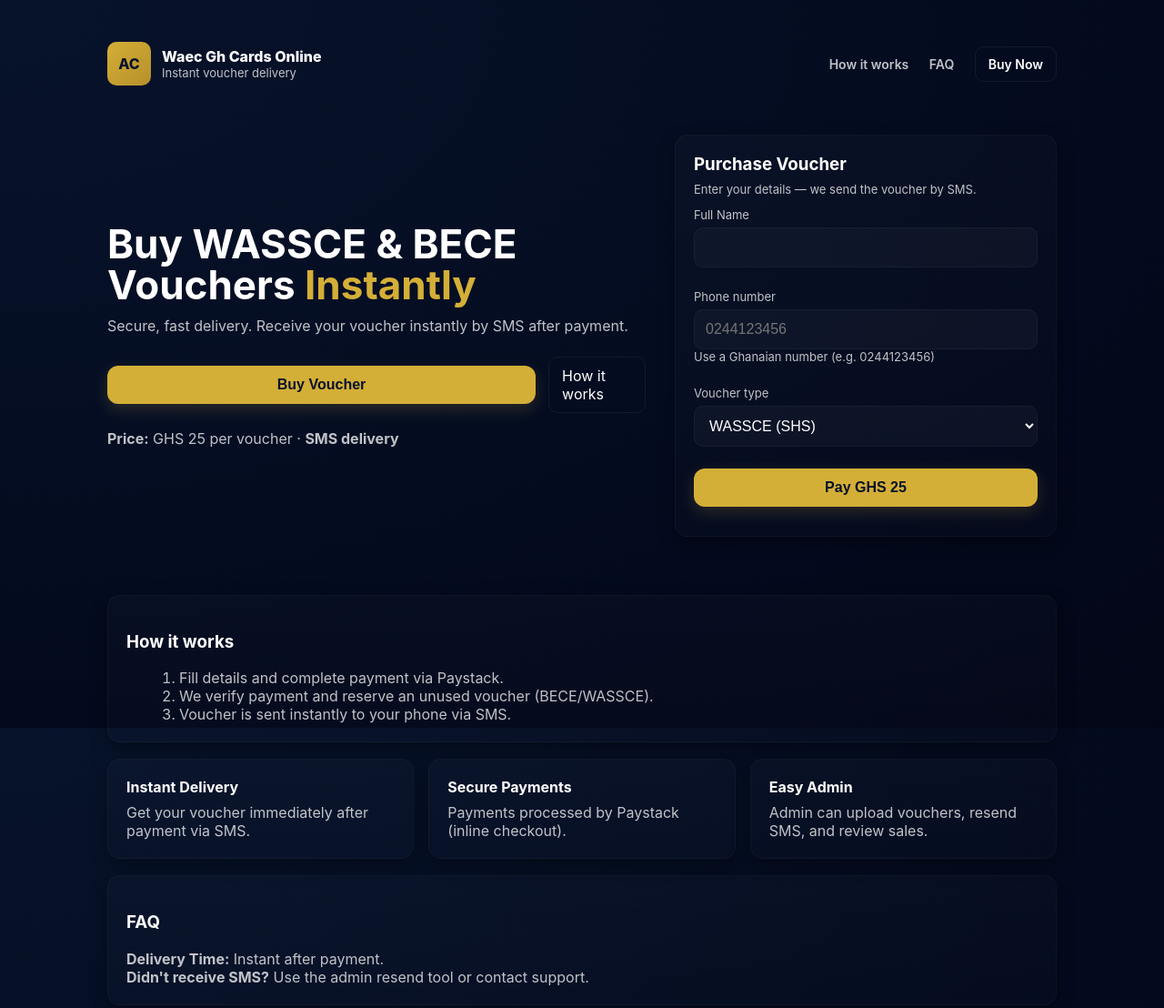
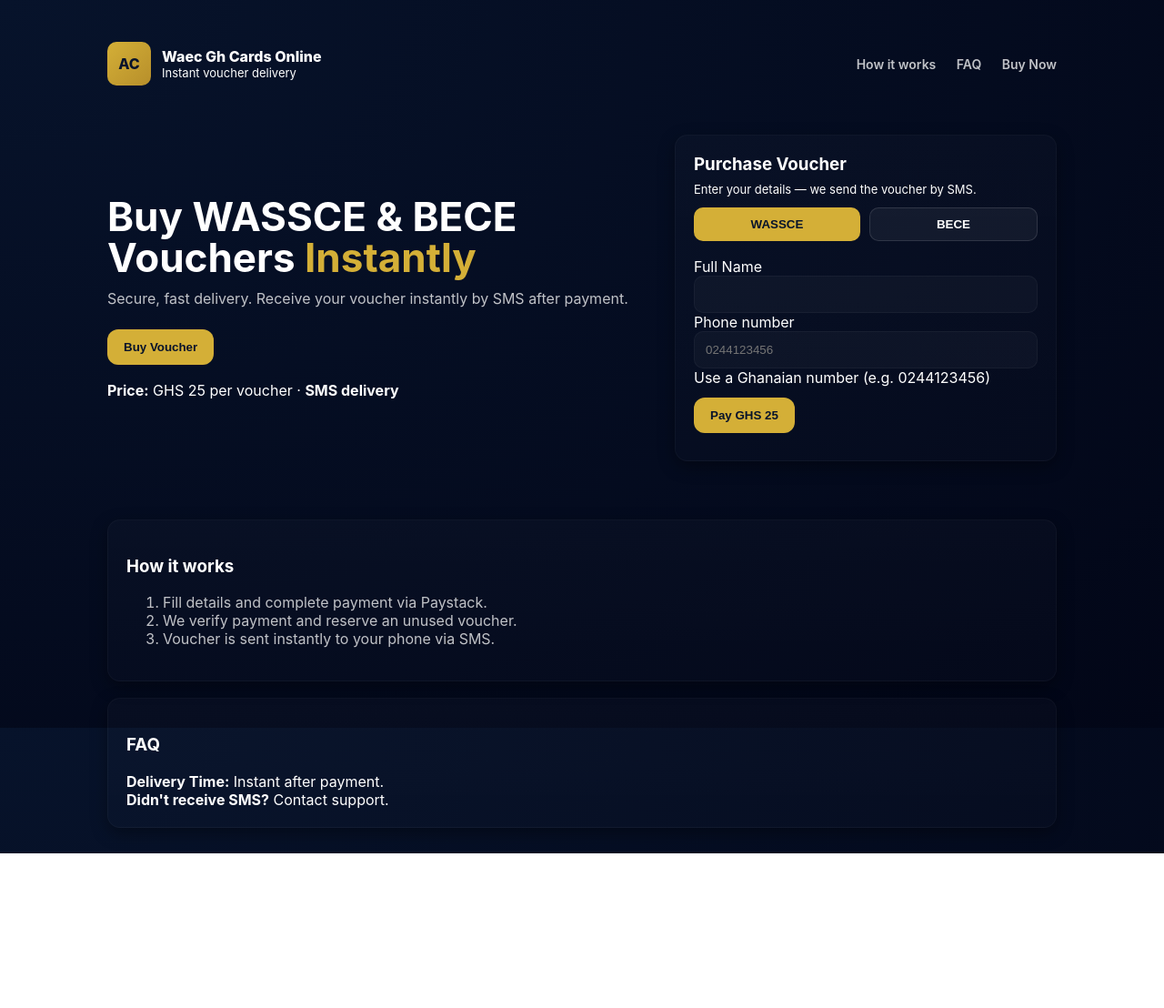
Before and after one commit to authenticcheckers/waeccardsonline-frontend, a plain HTML site: page index.html in a window 1280 px wide. Shown: the top 1108 px of the page at 91% size. After the commit the page ends 938 px from the top, so only its background shows below. Drawn offline with Linux system fonts and the light colour scheme.

Commit message:
Update index.html

```diff
--- a/index.html
+++ b/index.html
@@ -6,45 +6,15 @@
 <title>waeccardsonline — Instant WASSCE & BECE Voucher Delivery</title>
 <meta name="description" content="Buy authentic WASSCE and BECE checker vouchers. Instant SMS delivery." />
 
-<!-- Paystack v1 (required for PaystackPop.setup) -->
+<!-- Paystack v1 -->
 <script src="https://js.paystack.co/v1/inline.js"></script>
 
 <style>
-  /* MOBILE OPTIMIZATION - ADD THIS */
-* {
-  box-sizing: border-box;
-}
+  * { box-sizing: border-box; }
+  body { margin: 0; padding: 0; }
+  .container { max-width: 1100px; margin: 0 auto; padding: 28px; }
 
-body {
-  margin: 0;
-  padding: 0;
-}
-
-.container {
-  max-width: 480px; /* keeps content readable */
-  margin: auto;
-  padding: 16px;
-}
-
-input, button, select {
-  width: 100%;
-  padding: 12px;
-  font-size: 16px;
-  border-radius: 6px;
-}
-
-/* Makes wide tables scroll on mobile */
-.table-wrapper {
-  overflow-x: auto;
-}
-
-table {
-  width: 100%;
-  border-collapse: collapse;
-}
-
-  /* ---------- Typography & Vars ---------- */
-  :root{
+  :root {
     --bg1:#07132b;
     --bg2:#020617;
     --gold:#d4af37;
@@ -52,73 +22,60 @@ table {
     --card-bg: rgba(255,255,255,0.02);
     --glass: rgba(255,255,255,0.03);
   }
-  html,body{height:100%;margin:0;font-family:Inter,system-ui,-apple-system,'Segoe UI',Roboto,Arial;background:radial-gradient(ellipse at top left,var(--bg1),var(--bg2));color:#fff;-webkit-font-smoothing:antialiased;-moz-osx-font-smoothing:grayscale;}
-  a{color:var(--gold);text-decoration:none}
-  img{display:block;max-width:100%}
 
-  /* ---------- Layout ---------- */
-  .container{max-width:1100px;margin:0 auto;padding:28px;}
+  html,body {
+    height:100%; margin:0; font-family:Inter,system-ui,-apple-system,'Segoe UI',Roboto,Arial;
+    background:radial-gradient(ellipse at top left,var(--bg1),var(--bg2)); color:#fff;
+  }
+
+  a { color:var(--gold); text-decoration:none; }
+  img { display:block; max-width:100%; }
+
   header{display:flex;align-items:center;justify-content:space-between;padding:18px 0}
   .brand{display:flex;gap:12px;align-items:center}
   .logo{width:48px;height:48px;border-radius:10px;background:linear-gradient(135deg,var(--gold),#b78f2b);display:flex;align-items:center;justify-content:center;color:var(--bg1);font-weight:800}
   nav a{margin-left:18px;color:var(--muted);font-weight:600;font-size:14px}
 
-  /* ---------- Hero ---------- */
   .hero{display:grid;grid-template-columns:1fr 420px;gap:32px;align-items:center;padding:36px 0}
   .hero-left h1{font-size:44px;line-height:1.02;margin:0 0 12px}
   .hero-left p{color:var(--muted);margin:0 0 24px}
-  .cta-row{display:flex;gap:14px;align-items:center}
 
-  /* ---------- Cards & Form ---------- */
-  .card{background:linear-gradient(180deg, rgba(255,255,255,0.02), rgba(255,255,255,0.01)); padding:20px;border-radius:14px;border:1px solid rgba(255,255,255,0.03);box-shadow:0 6px 18px rgba(0,0,0,0.35)}
-  .form .row{margin-bottom:12px}
-  label{display:block;font-size:13px;color:var(--muted);margin-bottom:6px}
-  input.input, select.input{width:100%;padding:12px;border-radius:10px;border:1px solid rgba(255,255,255,0.04);background:var(--glass);color:#fff;outline:none}
-  .muted{color:var(--muted)}
-
-  /* ---------- Button ---------- */
-  .btn{
-    background:var(--gold);color:var(--bg1);padding:12px 18px;border-radius:12px;border:none;font-weight:800;cursor:pointer;
-    box-shadow:0 6px 18px rgba(215,175,70,0.18);transition:transform .18s ease, box-shadow .18s ease;
-  }
-  .btn:hover{transform:translateY(-4px);box-shadow:0 10px 28px rgba(215,175,70,0.22)}
-  .btn:active{transform:translateY(-1px) scale(0.995)}
-
-  /* ---------- Animations (page load & scroll) ---------- */
-  .page-fade{opacity:0;transform:translateY(18px);animation:pageIn .6s cubic-bezier(.2,.9,.2,1) forwards}
-  @keyframes pageIn{to{opacity:1;transform:none}}
-
-  .scroll-anim{opacity:0;transform:translateY(30px);transition:opacity .7s ease, transform .7s ease}
-  .scroll-anim.is-visible{opacity:1;transform:none}
-
-  .card-pop{transform-origin:center;opacity:0;transform:scale(.94) translateY(6px);transition:transform .45s cubic-bezier(.2,.9,.2,1), opacity .45s}
-  .card-pop.is-visible{opacity:1;transform:none}
-
-  /* ---------- Button micro animations ---------- */
-  .btn-ghost{background:transparent;border:1px solid rgba(255,255,255,0.06);color:#fff;padding:10px 14px;border-radius:10px}
-  .btn-ghost:hover{transform:translateY(-3px)}
-
-  /* ---------- Responsive ---------- */
-  @media (max-width:960px){
-    .hero{grid-template-columns:1fr; padding-bottom:8px}
-    .hero-right{order:-1}
-  }
-  @media (max-width:520px){
-    .container{padding:16px}
-    .hero-left h1{font-size:28px}
+  .card {
+    background:linear-gradient(180deg, rgba(255,255,255,0.02), rgba(255,255,255,0.01));
+    padding:20px; border-radius:14px; border:1px solid rgba(255,255,255,0.03);
+    box-shadow:0 6px 18px rgba(0,0,0,0.35)
   }
 
-  /* ---------- Small helpers ---------- */
-  .flex{display:flex;gap:12px;align-items:center}
-  .space-y{display:flex;flex-direction:column;gap:12px}
-  .center{display:flex;align-items:center;justify-content:center}
-  .hint{font-size:13px;color:var(--muted)}
+  .input {width:100%; padding:12px; border-radius:10px; border:1px solid rgba(255,255,255,0.04); background:var(--glass); color:#fff;}
+
+  .btn {
+    background:var(--gold); color:var(--bg1);
+    padding:12px 18px; border-radius:12px; border:none; font-weight:800;
+    cursor:pointer; transition:.18s ease;
+  }
+
+  /* Tabs */
+  .tab-row { display:flex; gap:10px; margin-bottom:18px; }
+  .tab-btn {
+    flex:1; padding:10px; border-radius:10px;
+    border:1px solid rgba(255,255,255,0.12);
+    background:rgba(255,255,255,0.05);
+    color:#fff; cursor:pointer; font-weight:600;
+  }
+  .tab-btn.active {
+    background:var(--gold);
+    color:var(--bg1);
+    border:none;
+  }
+
   footer{padding:28px 0;color:rgba(255,255,255,0.5);text-align:center}
 </style>
 </head>
+
 <body class="page-fade">
 
 <div class="container">
+
   <header>
     <div class="brand">
       <div class="logo">AC</div>
@@ -135,144 +92,100 @@ table {
   </header>
 
   <section class="hero">
-      <!-- LEFT: hero copy -->
-      <div class="hero-left scroll-anim">
+
+    <div class="hero-left">
       <h1>Buy WASSCE & BECE Vouchers <span style="color:var(--gold)">Instantly</span></h1>
       <p class="muted">Secure, fast delivery. Receive your voucher instantly by SMS after payment.</p>
 
-        <div class="cta-row">
       <button class="btn" onclick="document.getElementById('buyForm').scrollIntoView({behavior:'smooth'})">Buy Voucher</button>
-          <a class="btn-ghost" href="#how">How it works</a>
-        </div>
 
       <div style="margin-top:18px" class="muted">
         <strong>Price:</strong> GHS 25 per voucher · <strong>SMS delivery</strong>
       </div>
     </div>
 
-      <!-- RIGHT: purchase card -->
-      <div class="hero-right card card-pop">
+    <!-- RIGHT CARD -->
+    <div class="hero-right card">
       <h3 style="margin:0 0 8px">Purchase Voucher</h3>
       <div class="muted" style="font-size:13px;margin-bottom:12px">Enter your details — we send the voucher by SMS.</div>
 
-        <form id="buyForm" class="form space-y" onsubmit="startPaymentFromForm(event)">
-          <div class="row">
-            <label>Full Name</label>
-            <input id="name" class="input" autocomplete="name" required />
+      <!-- TABS -->
+      <div class="tab-row">
+        <button type="button" class="tab-btn active" onclick="switchVoucher('WASSCE')">WASSCE</button>
+        <button type="button" class="tab-btn" onclick="switchVoucher('BECE')">BECE</button>
       </div>
 
-          <div class="row">
+      <!-- Hidden voucher type -->
+      <input type="hidden" id="voucherType" value="WASSCE" />
+
+      <form id="buyForm" class="form" onsubmit="startPaymentFromForm(event)">
+        <label>Full Name</label>
+        <input id="name" class="input" required />
+
         <label>Phone number</label>
         <input id="phone" class="input" placeholder="0244123456" pattern="[0-9]+" required />
-            <div class="hint">Use a Ghanaian number (e.g. 0244123456)</div>
-          </div>
+        <div class="muted">Use a Ghanaian number (e.g. 0244123456)</div>
 
-          <div class="row">
-            <label>Voucher type</label>
-            <select id="voucherType" class="input">
-              <option value="WASSCE">WASSCE (SHS)</option>
-              <option value="BECE">BECE (JHS)</option>
-            </select>
-          </div>
+        <button id="payBtn" class="btn" type="submit" style="margin-top:12px">Pay GHS 25</button>
 
-          <div class="row center">
-            <button id="payBtn" class="btn" type="submit">Pay GHS 25</button>
+        <div id="buyMsg" class="muted" style="margin-top:10px"></div>
+      </form>
 
-
-          <div id="buyMsg" class="hint"></div>
-        </form>
     </div>
   </section>
 
-    <!-- How it works -->
-    <section id="how" class="card card-pop scroll-anim" style="margin-top:28px">
+
+  <section id="how" class="card" style="margin-top:28px">
     <h3>How it works</h3>
-      <ol style="margin:8px 0 0 18px;color:var(--muted)">
+    <ol style="color:var(--muted)">
       <li>Fill details and complete payment via Paystack.</li>
-        <li>We verify payment and reserve an unused voucher (BECE/WASSCE).</li>
+      <li>We verify payment and reserve an unused voucher.</li>
       <li>Voucher is sent instantly to your phone via SMS.</li>
     </ol>
   </section>
 
-    <!-- Features -->
-    <section style="display:grid;grid-template-columns:repeat(auto-fit,minmax(220px,1fr));gap:16px;margin-top:18px">
-      <div class="card card-pop scroll-anim">
-        <h4 style="margin:0 0 8px">Instant Delivery</h4>
-        <div class="muted">Get your voucher immediately after payment via SMS.</div>
-      </div>
-      <div class="card card-pop scroll-anim">
-        <h4 style="margin:0 0 8px">Secure Payments</h4>
-        <div class="muted">Payments processed by Paystack (inline checkout).</div>
-      </div>
-      <div class="card card-pop scroll-anim">
-        <h4 style="margin:0 0 8px">Easy Admin</h4>
-        <div class="muted">Admin can upload vouchers, resend SMS, and review sales.</div>
+  <section id="faq" class="card" style="margin-top:18px">
+    <h3>FAQ</h3>
+    <div class="muted">
+      <strong>Delivery Time:</strong> Instant after payment.<br>
+      <strong>Didn't receive SMS?</strong> Contact support.
     </div>
   </section>
 
-    <!-- FAQ -->
-    <section id="faq" class="card card-pop scroll-anim" style="margin-top:18px">
-      <h3>FAQ</h3>
-      <div class="muted">
-        <strong>Delivery Time:</strong> Instant after payment.<br>
-        <strong>Didn't receive SMS?</strong> Use the admin resend tool or contact support.
-      </div>
-    </section>
 </div>
 
+
 <script>
-/* ============================
-   Configuration
-   ============================ */
 const BACKEND = "https://waecghcardsonline-backend.onrender.com";
 const PAYSTACK_PUBLIC_KEY = "pk_live_35ae3de1d58c5051f8a2666fe8ce7a5076d47e65";
 
-/* ============================
-   Utilities
-   ============================ */
 function showMsg(text, isError=false){
   const el = document.getElementById('buyMsg');
   el.textContent = text;
   el.style.color = isError ? '#ff6b6b' : '#a3e635';
 }
 
-/* ============================
-   Animations: IntersectionObserver
-   ============================ */
-(function initScrollAnimations(){
-  const obs = new IntersectionObserver((entries)=>{
-    entries.forEach(entry=>{
-      if(entry.isIntersecting){
-        entry.target.classList.add('is-visible');
+/* TAB SWITCH */
+function switchVoucher(type) {
+  document.getElementById("voucherType").value = type;
+  document.querySelectorAll(".tab-btn").forEach(b => b.classList.remove("active"));
+  document.querySelector(`.tab-btn[onclick="switchVoucher('${type}')"]`).classList.add("active");
 }
-    });
-  }, { threshold: 0.12 });
 
-  document.querySelectorAll('.scroll-anim, .card-pop, .hero-left').forEach(el=>{
-    obs.observe(el);
-  });
-})();
-
-/* ============================
-   Payment flow
-   - Using Paystack v1 inline (PaystackPop.setup)
-   - Auto-generates email from phone to satisfy Paystack
-   ============================ */
+/* PAYMENT */
 function startPaymentFromForm(e){
   e.preventDefault();
+
   const name = document.getElementById('name').value.trim();
   const phone = document.getElementById('phone').value.trim();
   const type = document.getElementById('voucherType').value;
 
   if(!name || !phone){
-    showMsg('Please enter name and phone.', true);
+    showMsg("Please enter name and phone.", true);
     return;
   }
 
-  // auto email to satisfy Paystack requirement
   const email = `${phone}@autovoucher.com`;
-
-  // Paystack expects amount in kobo/lowest currency unit (GHS*100)
   const amount = 25 * 100;
 
   const handler = PaystackPop.setup({
@@ -282,47 +195,44 @@ function startPaymentFromForm(e){
     currency: 'GHS',
     metadata: {
       custom_fields:[
-        { display_name: 'phone', variable_name: 'phone', value: phone },
-        { display_name: 'voucher_type', variable_name: 'voucher_type', value: type }
+        { display_name: 'phone', variable_name:'phone', value: phone },
+        { display_name: 'voucher_type', variable_name:'voucher_type', value: type }
       ]
     },
     callback: function(response){
-      showMsg('Verifying payment...');
-      fetch(`${BACKEND}/verify-payment`, {
+      showMsg("Verifying payment...");
+
+      const endpoint = type === "BECE"
+        ? `${BACKEND}/verify-payment-bece`
+        : `${BACKEND}/verify-payment-wassce`;
+
+      fetch(endpoint, {
         method:'POST',
         headers:{'Content-Type':'application/json'},
-        body: JSON.stringify({
-          reference: response.reference,
-          name,
-          phone,
-          email,
-          type
-        })
+        body:JSON.stringify({ reference:response.reference, name, phone, email })
       })
       .then(r=>r.json())
       .then(data=>{
         if(data && data.success){
-          showMsg('Payment successful — redirecting...');
-          // prefer serial/pin fields if present otherwise voucher string
-          const serial = data.serial || (data.voucher && data.voucher.split('|')[0]?.trim()) || '';
-          const pin = data.pin || (data.voucher && data.voucher.split('|')[1]?.trim()) || '';
-          window.location.href = `/success.html?serial=${encodeURIComponent(serial)}&pin=${encodeURIComponent(pin)}`;
+          const serial = data.serial || '';
+          const pin = data.pin || '';
+          window.location.href = `/success.html?serial=${serial}&pin=${pin}`;
         } else {
-          showMsg('Delivery failed: ' + (data.message || 'Contact support'), true);
+          showMsg("Delivery failed: " + (data.message || "Contact support"), true);
         }
       })
       .catch(err=>{
-        console.error('verify error', err);
-        showMsg('Server error verifying payment. Try again or contact support.', true);
+        showMsg("Server error verifying payment.", true);
       });
     },
     onClose: function(){
-      showMsg('Payment cancelled', true);
+      showMsg("Payment cancelled", true);
     }
   });
 
   handler.openIframe();
 }
 </script>
+
 </body>
 </html>
```
Lines whose indentation alone changed are shown as unchanged.
